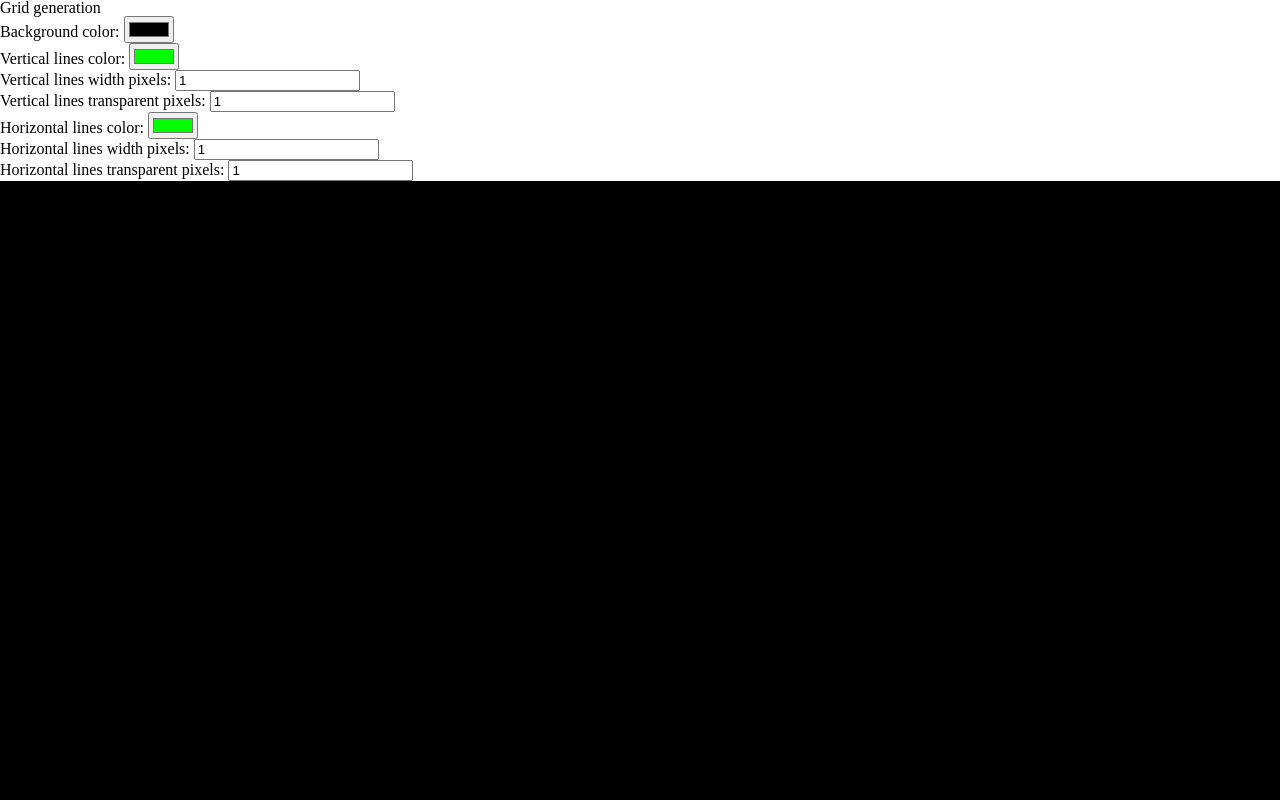
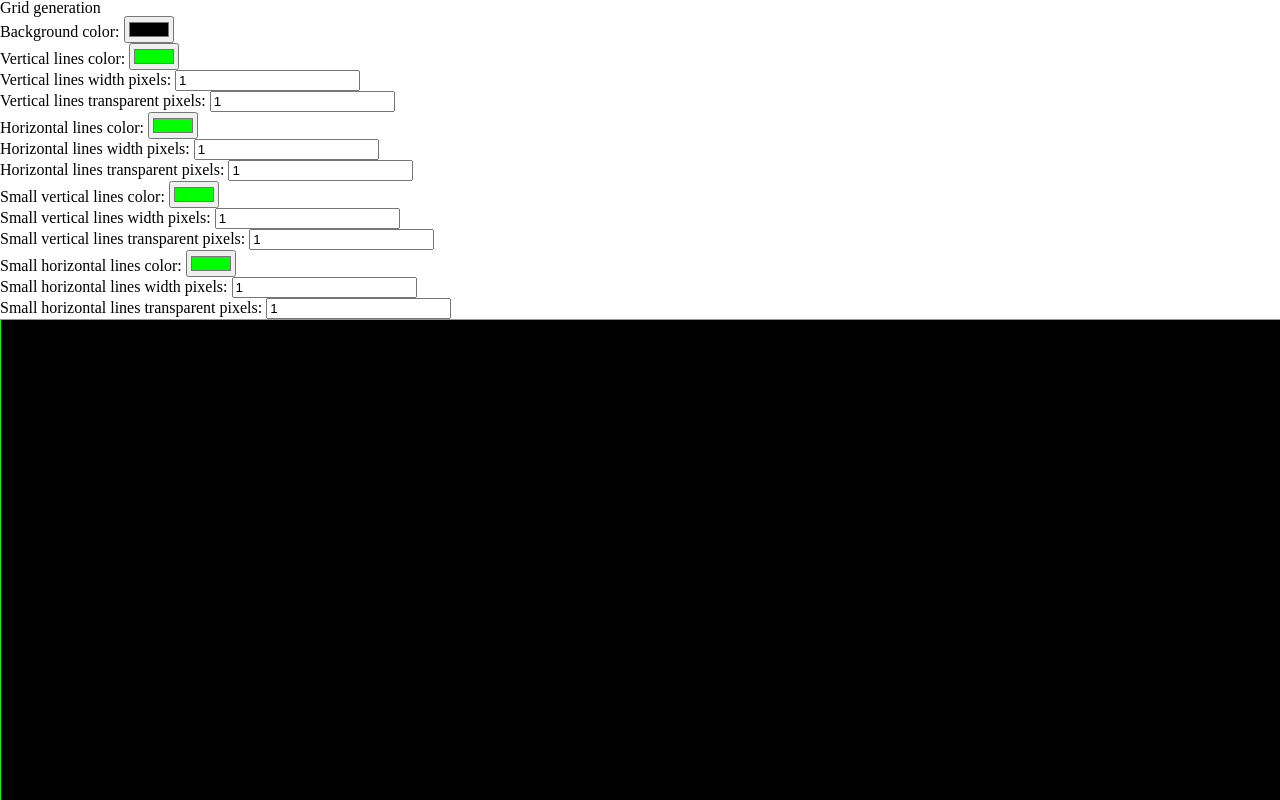
Before and after one commit to DimovDimo/grid-generation, a plain HTML site: page app/index.html in a window 1280 px wide. Shown: the top 800 px of the page. Drawn offline with Linux system fonts and the light colour scheme.

Commit message:
added small vertical & horizontal lines

```diff
--- a/app/index.html
+++ b/app/index.html
@@ -35,6 +35,26 @@
             Horizontal lines transparent pixels:
             <input id="horizontal-lines-transparent-input-id" type="number" value="1" name="horizontal-lines-transparent-input">
             <br>
+
+            Small vertical lines color:
+            <input id="small-vertical-lines-color-input-id" type="color" value="#00ff00" name="small-vertical-lines-color-input">
+            <br>
+            Small vertical lines width pixels:
+            <input id="small-vertical-lines-width-input-id" type="number" value="1" name="small-vertical-lines-width-input">
+            <br>
+            Small vertical lines transparent pixels:
+            <input id="small-vertical-lines-transparent-input-id" type="number" value="1" name="small-vertical-lines-transparent-input">
+            <br>
+
+            Small horizontal lines color:
+            <input id="small-horizontal-lines-color-input-id" type="color" value="#00ff00" name="small-horizontal-lines-color-input">
+            <br>
+            Small horizontal lines width pixels:
+            <input id="small-horizontal-lines-width-input-id" type="number" value="1" name="small-horizontal-lines-width-input">
+            <br>
+            Small horizontal lines transparent pixels:
+            <input id="small-horizontal-lines-transparent-input-id" type="number" value="1" name="small-horizontal-lines-transparent-input">
+            <br>
         </form>
         <div id="grid">
         </div>
--- a/app/resources/js/grid-generation.js
+++ b/app/resources/js/grid-generation.js
@@ -7,6 +7,8 @@ function gridChange() {
     let grid = getGridElement();
     gridBackgroundColor(grid);
     gridLines(grid);
+    gridBackgroundSize(grid);
+    gridBackgroundPosition(grid);
 }
 
 gridChange();
@@ -22,11 +24,15 @@ function gridBackgroundColor(grid) {
 
 function gridLines(grid) {
     let linearGradients =
-        `${LinearGradient("vertical-lines-color-input-id", "vertical-lines-width-input-id", "vertical-lines-transparent-input-id", false)},
-         ${LinearGradient("horizontal-lines-color-input-id", "horizontal-lines-width-input-id", "horizontal-lines-transparent-input-id", true)}`;
+        `${linearGradient("vertical-lines-color-input-id", "vertical-lines-width-input-id", "vertical-lines-transparent-input-id", false)},
+         ${linearGradient("horizontal-lines-color-input-id", "horizontal-lines-width-input-id", "horizontal-lines-transparent-input-id", true)},
+         ${linearGradient("small-vertical-lines-color-input-id", "small-vertical-lines-width-input-id", "small-vertical-lines-transparent-input-id", false)},
+         ${linearGradient("small-horizontal-lines-color-input-id", "small-horizontal-lines-width-input-id", "small-horizontal-lines-transparent-input-id", true)}`;
+
+    grid.style.setProperty("background-image", linearGradients);
 }
 
-function LinearGradient(ColorID, WidthPixelsID, TransparentPixelsID, isHorizontal){
+function linearGradient(ColorID, WidthPixelsID, TransparentPixelsID, isHorizontal){
     let Color = document.getElementById(ColorID);
     let WidthPixels = document.getElementById(WidthPixelsID);
     let TransparentPixels = document.getElementById(TransparentPixelsID);
@@ -45,3 +51,11 @@ function verticalLinesLinearGradient(Color, WidthPixels, TransparentPixels){
 function horizontalLinesLinearGradient(Color, WidthPixels, TransparentPixels){
     return `linear-gradient(90deg, ${Color.value} ${WidthPixels.value}px, transparent ${TransparentPixels.value}px)`;
 }
+
+function gridBackgroundSize(grid){
+
+}
+
+function gridBackgroundPosition(grid){
+
+}
```
